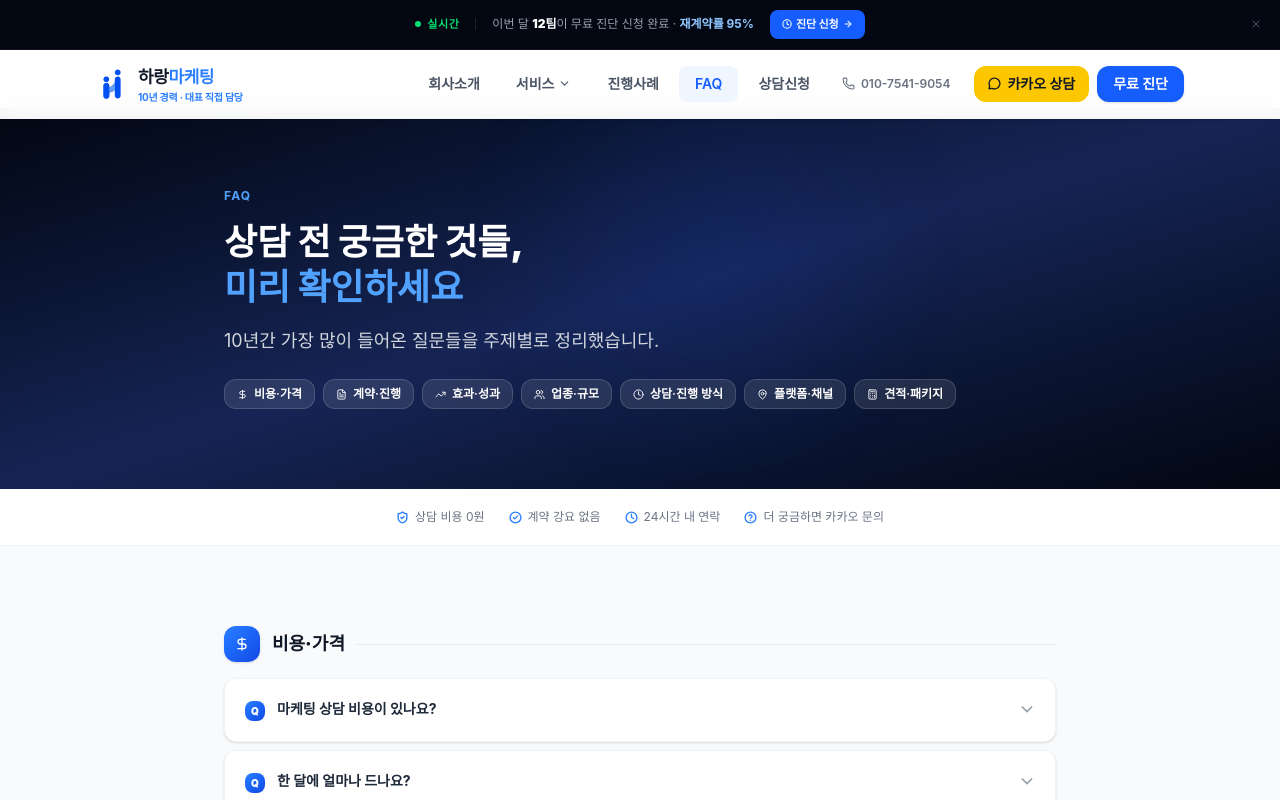
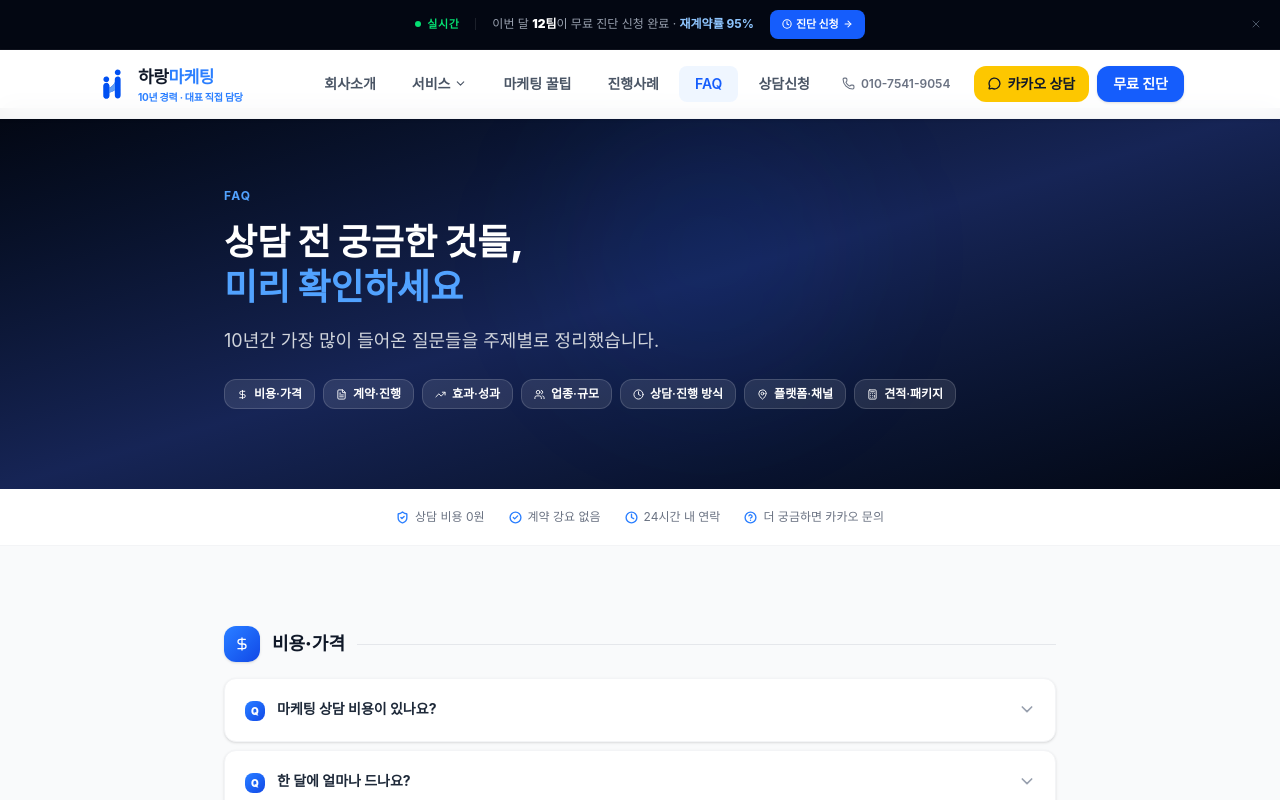
Before and after one commit to jty0221-del/harangmarketing, a Next.js app: page /faq in a window 1280 px wide. Shown: the top 800 px of the page. Built offline with nearby package versions, Linux system fonts and the light colour scheme; a web font is replaced by a local one.

Commit message:
feat: 마케팅 꿀팁 상단 네비게이션 독립 메뉴로 이동

```diff
--- a/app/components/Header.tsx
+++ b/app/components/Header.tsx
@@ -52,11 +52,11 @@ const NAV_ITEMS = [
       { label: "플레이스 SEO", href: "/services#place" },
       { label: "SNS 마케팅", href: "/services#sns" },
       { label: "체험단·리뷰", href: "/services#review" },
-      { label: "마케팅 인사이트", href: "/blog" },
       { label: "패키지 견적 계산기", href: "/estimate" },
       { label: "진행 과정", href: "/process" },
     ],
   },
+  { label: "마케팅 꿀팁", href: "/blog" },
   { label: "진행사례", href: "/cases" },
   { label: "FAQ", href: "/faq" },
   { label: "상담신청", href: "/contact" },
```
